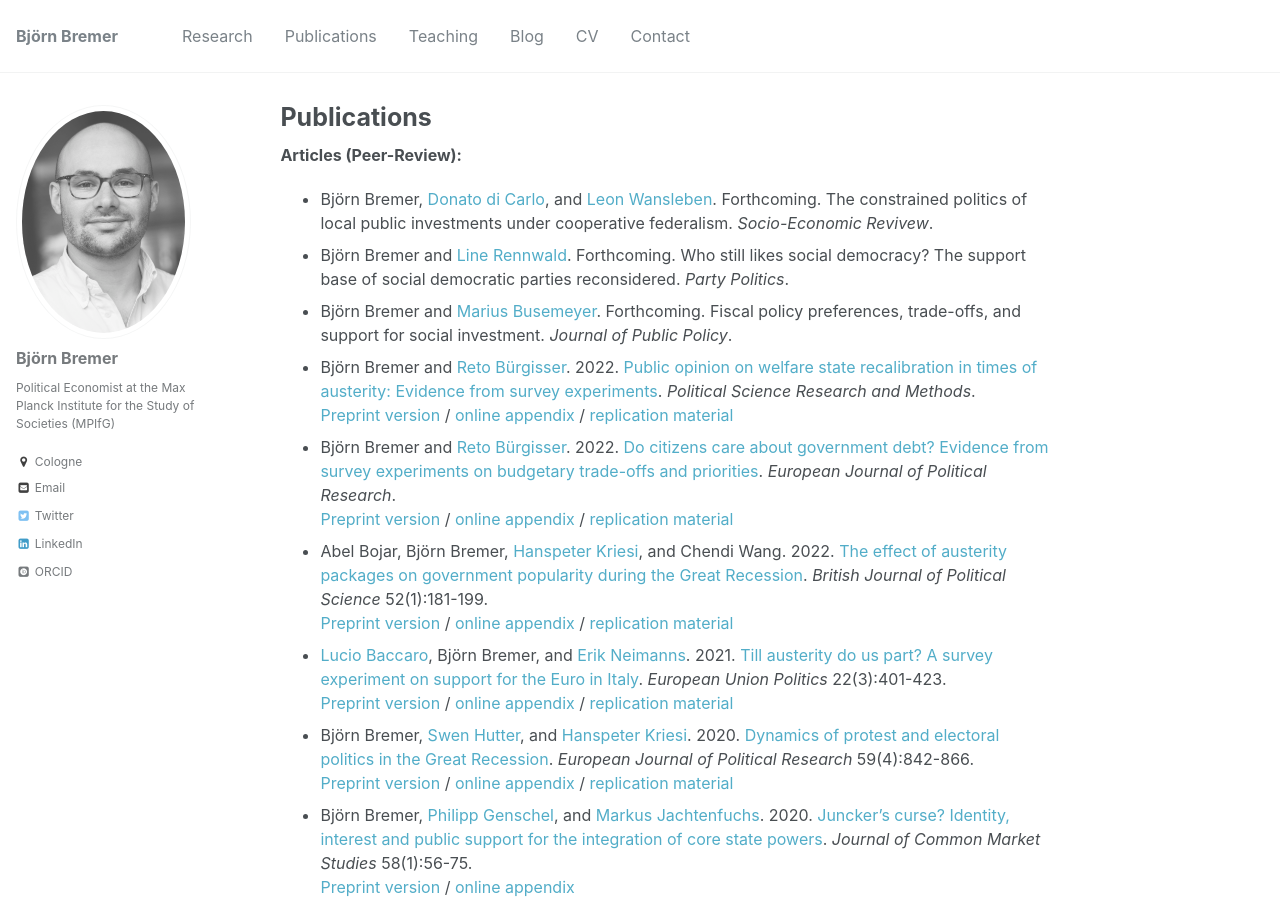
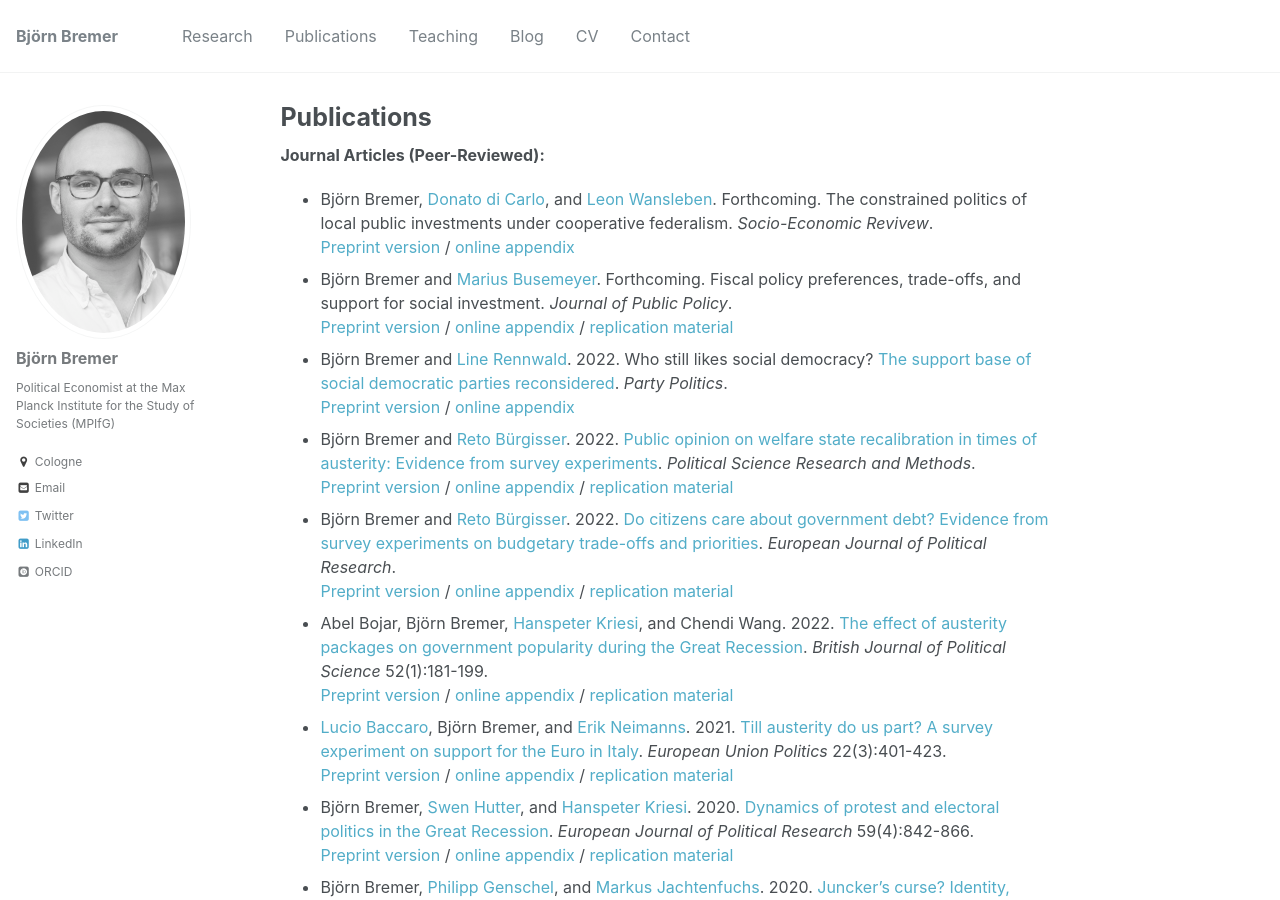
Before and after one commit to bjoernbremer/bjoernbremer.github.io, a Jekyll site: the page built from _pages/publications.md, in a window 1280 px wide and 900 px high. Built offline with Jekyll 4.4.1, drawn with Linux system fonts in a browser that asks for light colours; some web fonts are replaced.

Commit message:
Add files via upload
update website

```diff
--- a/_pages/publications.md
+++ b/_pages/publications.md
@@ -6,10 +6,13 @@
 
 {% include base_path %}
 
-**Articles (Peer-Review):**
-* Björn Bremer, [Donato di Carlo](https://www.mpifg.de/person/110112/753645), and [Leon Wansleben](https://www.mpifg.de/person/wansleben-leon/576460). Forthcoming. The constrained politics of local public investments under cooperative federalism. *Socio-Economic Revivew*.
-* Björn Bremer and [Line Rennwald](https://linerennwald.wordpress.com/). Forthcoming. Who still likes social democracy? The support base of social democratic parties reconsidered. *Party Politics*.
-* Björn Bremer and [Marius Busemeyer](https://www.polver.uni-konstanz.de/en/busemeyer/team/prof-marius-r-busemeyer/). Forthcoming. Fiscal policy preferences, trade-offs, and support for social investment. *Journal of Public Policy*.
+**Journal Articles (Peer-Reviewed):**
+* Björn Bremer, [Donato di Carlo](https://www.mpifg.de/person/110112/753645), and [Leon Wansleben](https://www.mpifg.de/person/wansleben-leon/576460). Forthcoming. The constrained politics of local public investments under cooperative federalism. *Socio-Economic Revivew*. <br/>
+[Preprint version]({{ site.url }}/files/publications/BremerDiCarloWansleben_SER_Preprint.pdf) / [online appendix]({{ site.url }}/files/publications/BremerDiCarloWansleben_SER_OnlineAppendix.pdf)
+* Björn Bremer and [Marius Busemeyer](https://www.polver.uni-konstanz.de/en/busemeyer/team/prof-marius-r-busemeyer/). Forthcoming. Fiscal policy preferences, trade-offs, and support for social investment. *Journal of Public Policy*. <br/>
+[Preprint version]({{ site.url }}/files/publications/BremerBusemeyer_JPP_Preprint.pdf) / [online appendix]({{ site.url }}/files/publications/BremerBusemeyer_JPP_OnlineAppendix.pdf) / [replication material]( https://doi.org/10.7910/DVN/LQUPJW)
+* Björn Bremer and [Line Rennwald](https://linerennwald.wordpress.com/). 2022. Who still likes social democracy? [The support base of social democratic parties reconsidered](https://doi.org/10.1177/13540688221093770). *Party Politics*. <br/>
+[Preprint version]({{ site.url }}/files/publications/BremerRennwald_PartyPolitics_Preprint.pdf) / [online appendix]({{ site.url }}/files/publications/BremerRennwald_PartyPolitics_OnlineAppendix.pdf)
 * Björn Bremer and [Reto Bürgisser](https://retobuergisser.com/). 2022. [Public opinion on welfare state recalibration in times of austerity: Evidence from survey experiments](https://cup.org/3IVayu6). *Political Science Research and Methods*. <br/>
 [Preprint version](https://osf.io/uj6eq/)  / [online appendix](https://static.cambridge.org/content/id/urn:cambridge.org:id:article:S2049847021000789/resource/name/S2049847021000789sup001.pdf) / [replication material](https://dataverse.harvard.edu/dataset.xhtml?persistentId=doi:10.7910/DVN/7ERIFH)
 * Björn Bremer and [Reto Bürgisser](https://retobuergisser.com/). 2022. [Do citizens care about government debt? Evidence from survey experiments on budgetary trade-offs and priorities](https://ejpr.onlinelibrary.wiley.com/doi/abs/10.1111/1475-6765.12505). *European Journal of Political Research*. <br/>
```
